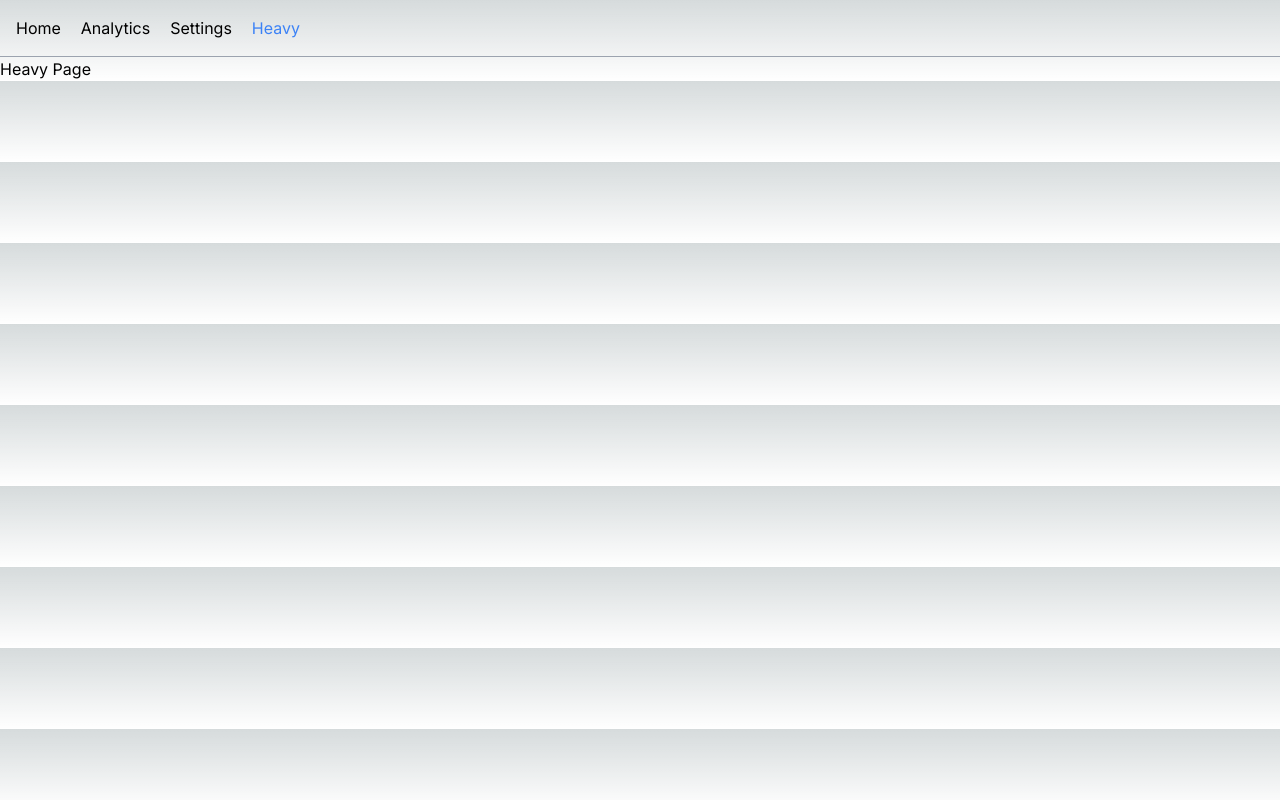
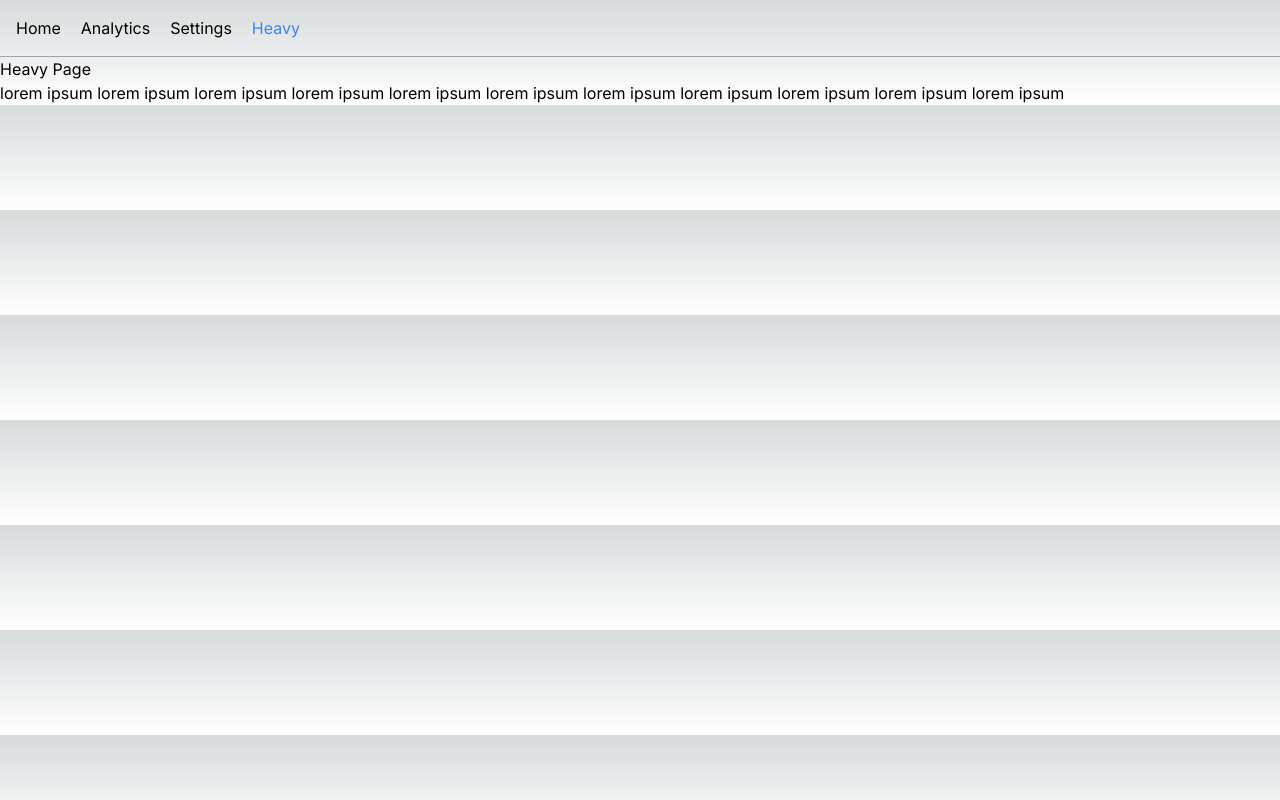
Before and after one commit to marufbroh/mod7-lws-nextjs, a Next.js app: page /heavy in a window 1280 px wide. Built offline with nearby package versions, Linux system fonts and the light colour scheme.

Commit message:
Streaming nextjs

```diff
--- /dev/null
+++ b/app/components/Posts.js
@@ -0,0 +1,11 @@
+
+const Posts = () => {
+  return (
+    <div>
+      lorem ipsum lorem ipsum lorem ipsum lorem ipsum lorem ipsum lorem ipsum
+      lorem ipsum lorem ipsum lorem ipsum lorem ipsum lorem ipsum
+    </div>
+  );
+};
+
+export default Posts;
--- a/app/heavy/page.js
+++ b/app/heavy/page.js
@@ -1,11 +1,17 @@
-import React from 'react';
+import React, { Suspense } from "react";
+import Posts from "../components/Posts";
 
 const Heavy = () => {
-    return (
-        <div>
-            <h1>Heavy Page</h1>
-        </div>
-    );
+  return (
+    <div>
+      <h1>Heavy Page</h1>
+      <div>
+        <Suspense fallback={<h1>Loading posts.....</h1>}>
+          <Posts />
+        </Suspense>
+      </div>
+    </div>
+  );
 };
 
 export default Heavy;
```
